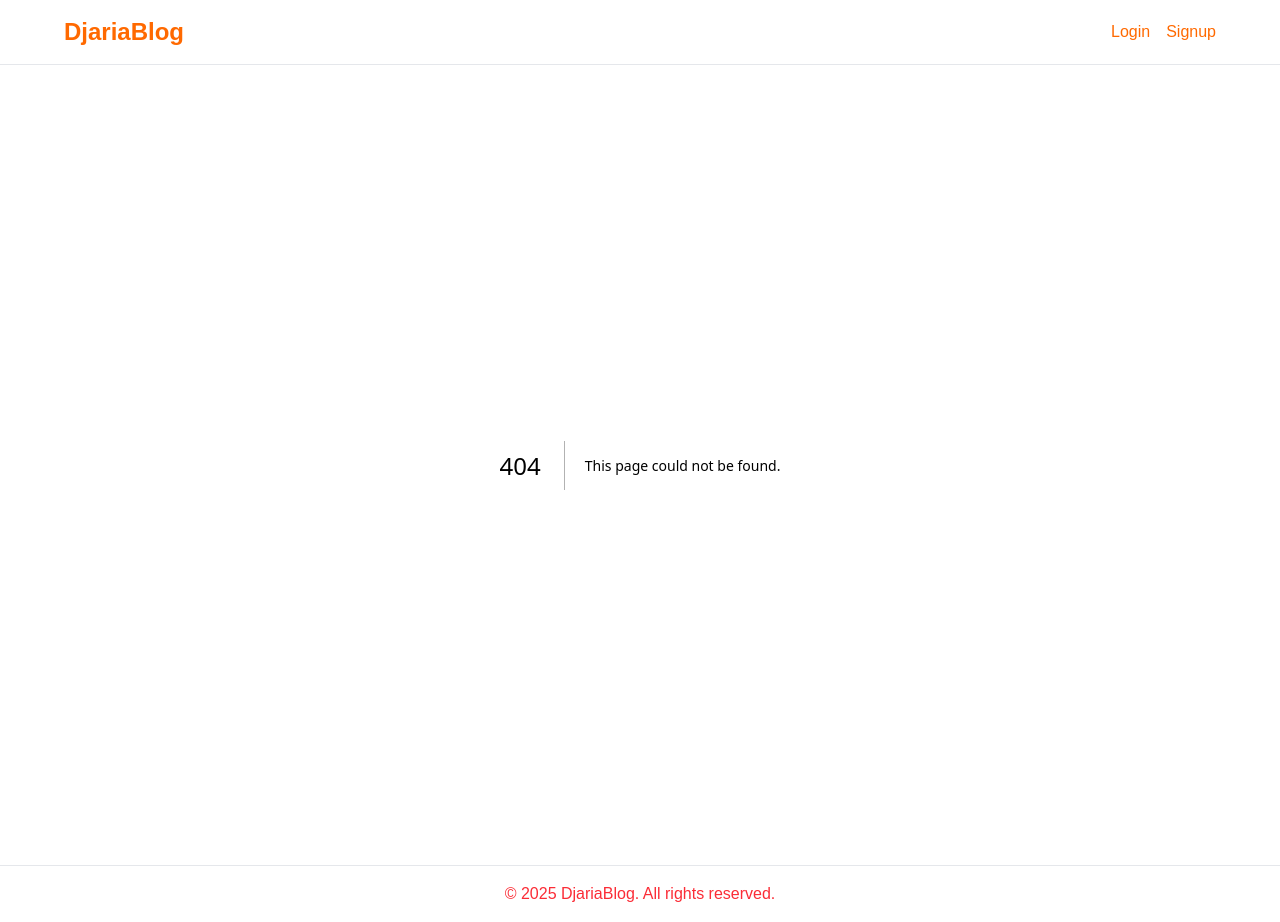
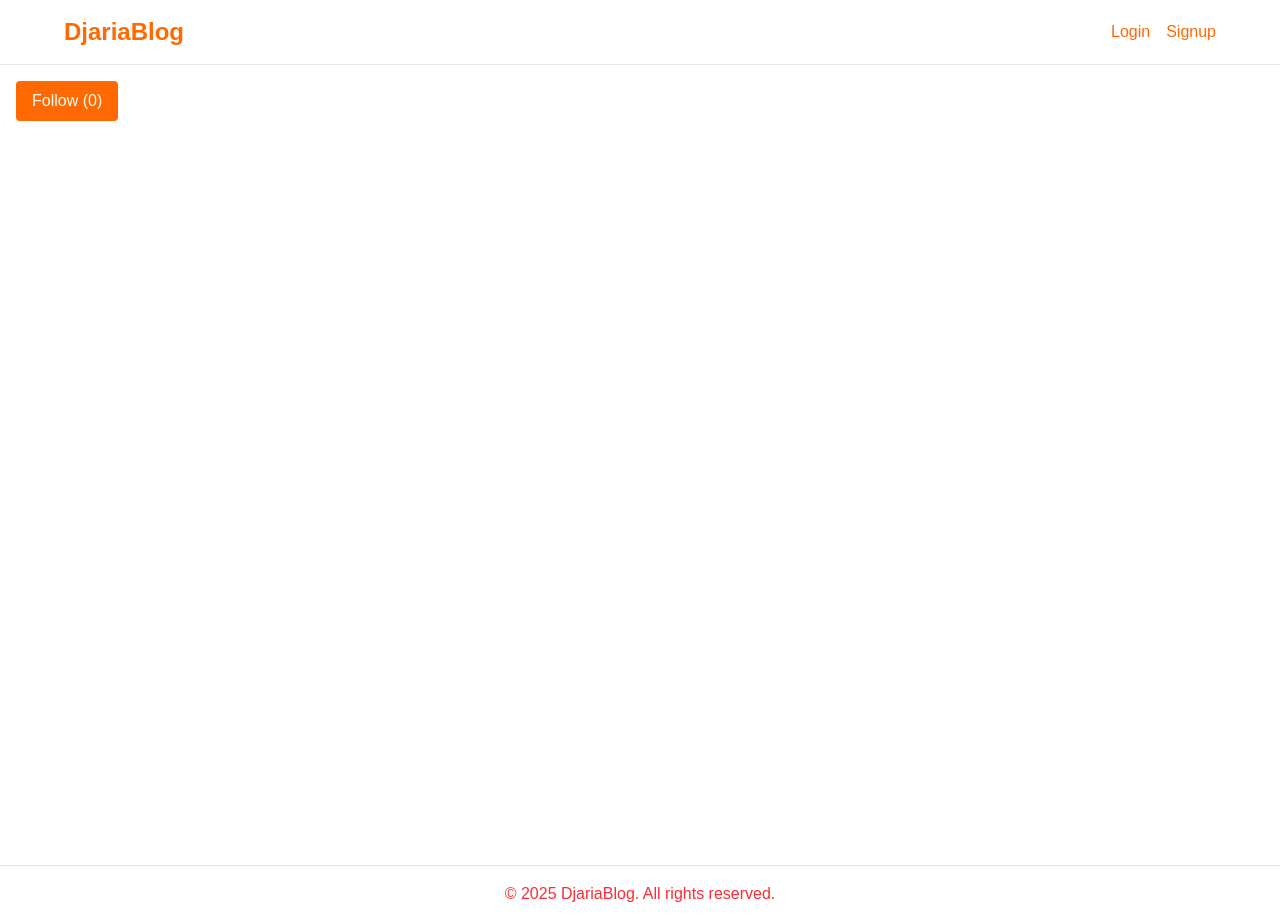
Before and after one commit to UWASEdjaria/Frontend-capstone-project-two, a Next.js app: page /lab9/profile/1 in a window 1280 px wide. Before the commit this address had no page. Built offline with nearby package versions, Linux system fonts and the light colour scheme; no server answers; the database is empty.

Commit message:
Lab9: Implement follow system with toggle and follower count

```diff
--- /dev/null
+++ b/src/app/api/lab9/follow/route.ts
@@ -0,0 +1,21 @@
+import prisma from "@/lib/prisma";
+import { NextResponse } from "next/server";
+
+export async function POST(req: Request) {
+  const { followerId, followingId } = await req.json();
+
+  const exists = await prisma.followLab9.findFirst({
+    where: { followerId, followingId },
+  });
+
+  if (exists) {
+    await prisma.followLab9.delete({ where: { id: exists.id } });
+    return NextResponse.json({ following: false });
+  }
+
+  await prisma.followLab9.create({
+    data: { followerId, followingId },
+  });
+
+  return NextResponse.json({ following: true });
+}
--- /dev/null
+++ b/src/app/api/lab9/followers/[id]/route.ts
@@ -0,0 +1,10 @@
+import prisma from "@/lib/prisma";
+import { NextResponse } from "next/server";
+
+export async function GET(req: Request, { params }: any) {
+  const count = await prisma.followLab9.count({
+    where: { followingId: Number(params.id) },
+  });
+
+  return NextResponse.json({ followers: count });
+}
--- /dev/null
+++ b/src/app/lab9/profile/[id]/page.tsx
@@ -0,0 +1,43 @@
+"use client";
+
+import { useEffect, useState } from "react";
+
+export default function ProfilePage({ params }: any) {
+  const userId = Number(params.id);  // user you want to follow
+  const currentUser = 1;             // TEMP user (replace with auth)
+
+  const [followers, setFollowers] = useState(0);
+
+  async function load() {
+    const res = await fetch(`/api/lab9/followers/${userId}`);
+    const data = await res.json();
+    setFollowers(data.followers);
+  }
+
+  async function toggleFollow() {
+    await fetch("/api/lab9/follow", {
+      method: "POST",
+      headers: { "Content-Type": "application/json" },
+      body: JSON.stringify({
+        followerId: currentUser,
+        followingId: userId,
+      }),
+    });
+    load();
+  }
+
+  useEffect(() => {
+    load();
+  }, []);
+
+  return (
+    <div className="p-4">
+      <button
+        onClick={toggleFollow}
+        className="bg-orange-500 text-white px-4 py-2 rounded"
+      >
+        Follow ({followers})
+      </button>
+    </div>
+  );
+}
```
